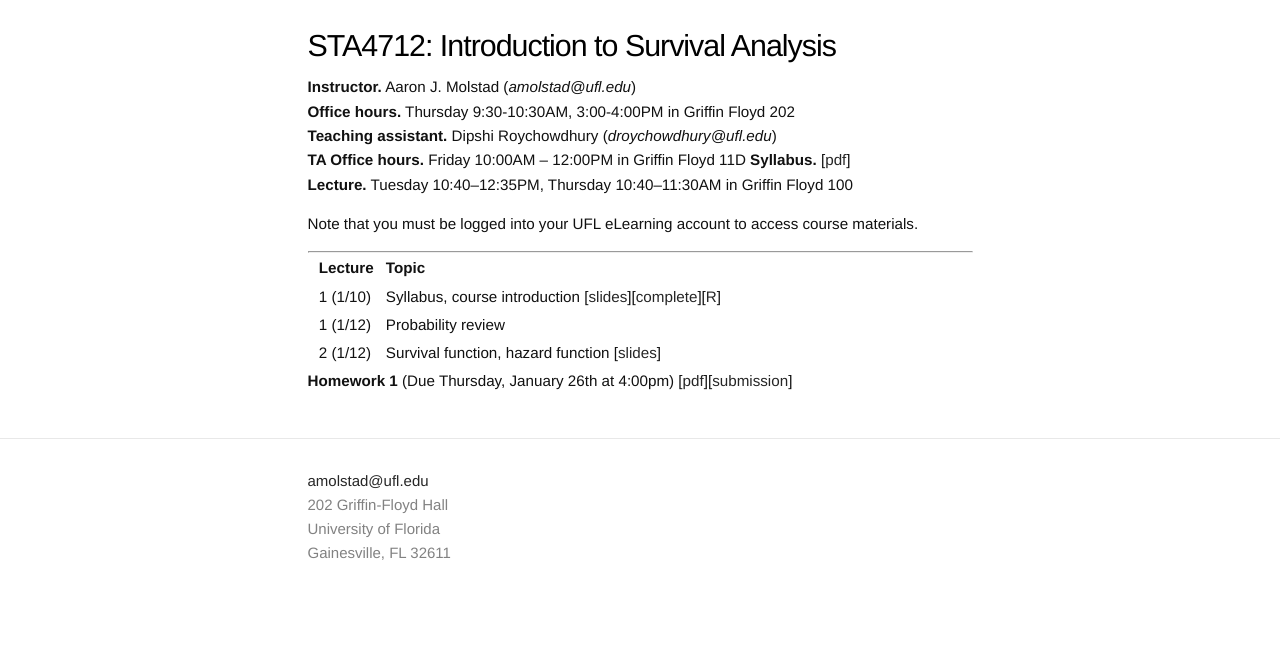
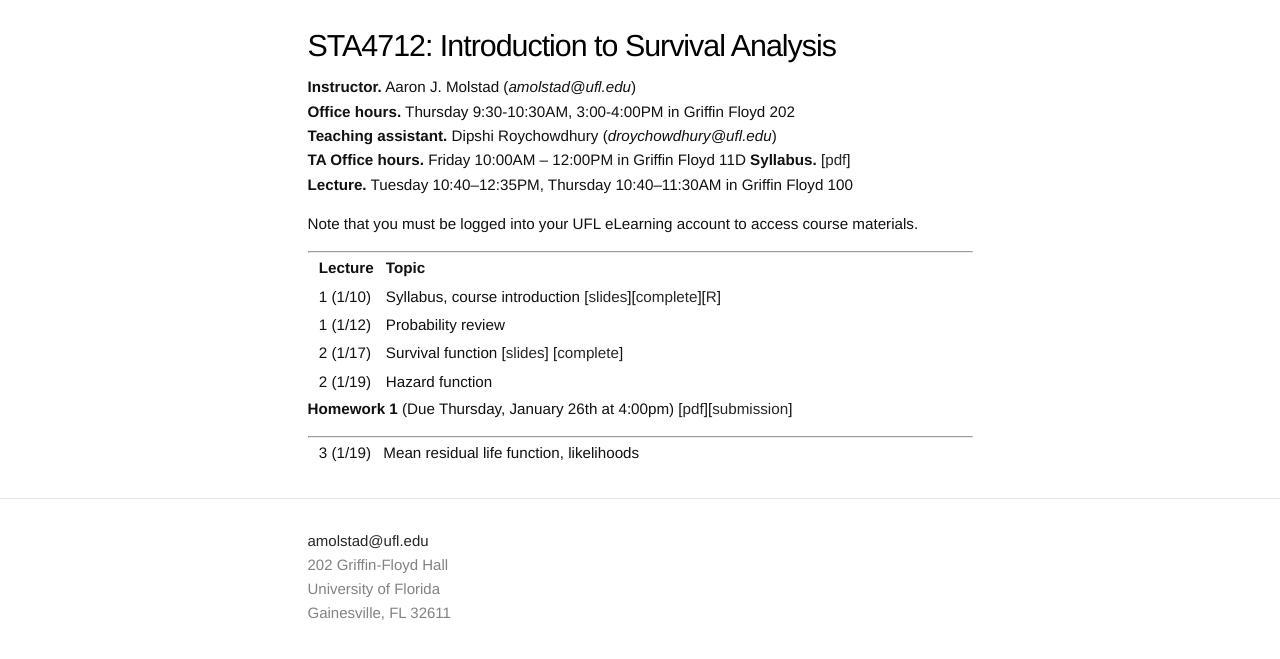
Before and after one commit to ajmolstad/ajmolstad.github.io, a Jekyll site: the page built from S23_STA4712.md, in a window 1280 px wide. Shown: the top 659 px of the page. Built offline with Jekyll 4.4.1, drawn with Linux system fonts in a browser that asks for light colours.

Commit message:
Update S23_STA4712.md

```diff
--- a/S23_STA4712.md
+++ b/S23_STA4712.md
@@ -18,7 +18,12 @@ Note that you must be logged into your UFL eLearning account to access course ma
 ||  **Lecture** ||  **Topic** ||
 || 1 (1/10)  || Syllabus, course introduction [[slides](https://ufl.instructure.com/files/75228930/download?download_frd=1)][[complete](https://ufl.instructure.com/files/75314367/download?download_frd=1)][[R](https://ufl.instructure.com/files/75305571/download?download_frd=1)] ||
 || 1 (1/12) || Probability review ||
-|| 2 (1/12) || Survival function, hazard function [[slides](https://ufl.instructure.com/files/75305565/download?download_frd=1)]  ||
+|| 2 (1/17) || Survival function [[slides](https://ufl.instructure.com/files/75358093/download?download_frd=1)] [[complete](https://ufl.instructure.com/files/75358075/download?download_frd=1)] ||
+|| 2 (1/19) || Hazard function ||
+
+**Homework 1** (Due Thursday, January 26th at 4:00pm) [[pdf](https://ufl.instructure.com/files/75314616/download?download_frd=1)][[submission](https://ufl.instructure.com/courses/473413/assignments/5567475)]
+
+---------------
 
 
-**Homework 1** (Due Thursday, January 26th at 4:00pm) [[pdf](https://ufl.instructure.com/files/75314616/download?download_frd=1)][[submission](https://ufl.instructure.com/courses/473413/assignments/5567475)]
+|| 3 (1/19) || Mean residual life function, likelihoods ||
```
